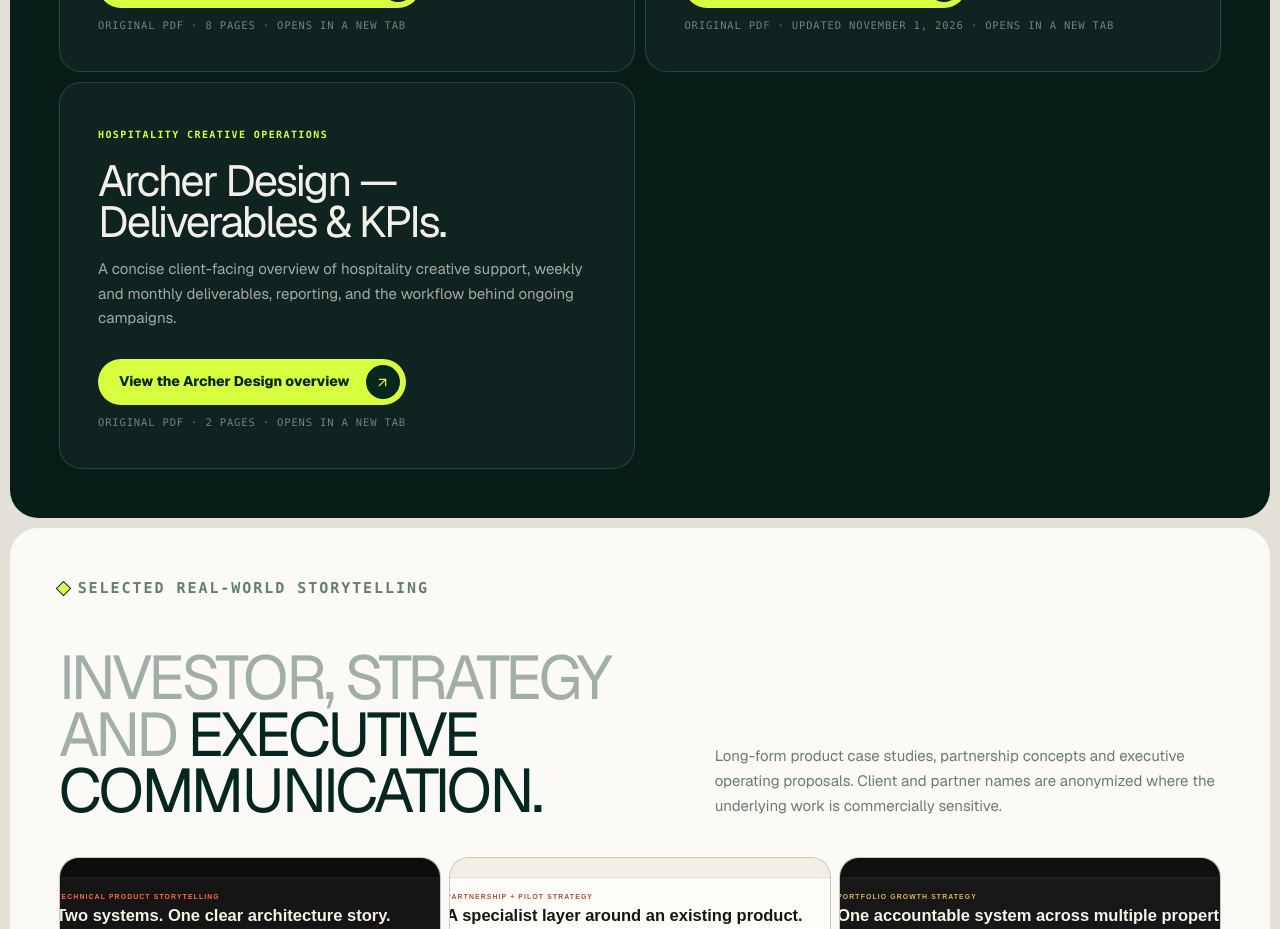
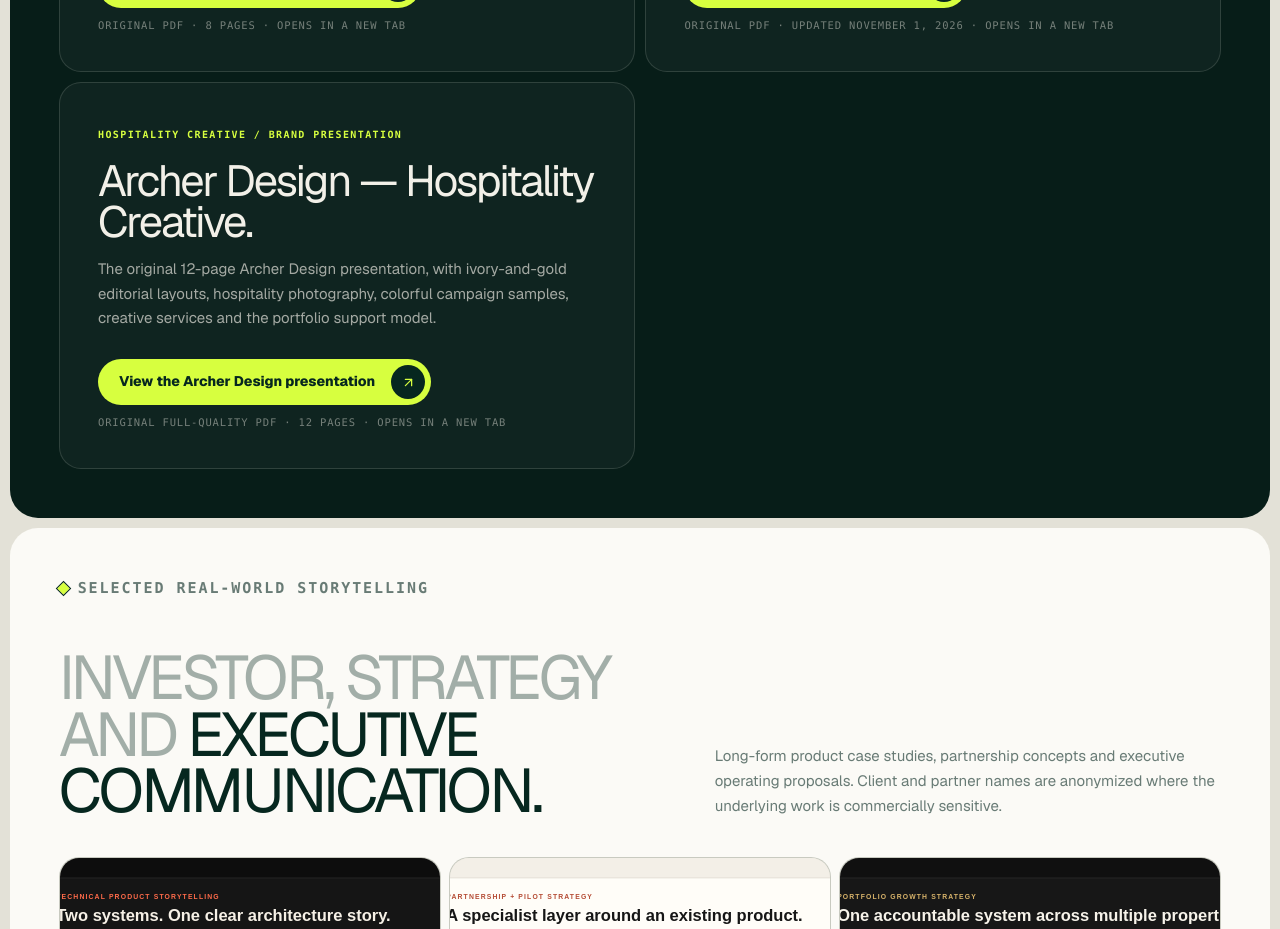
Before and after one commit to devon-gif/portfolio, a Next.js app: page /devon/investor-deal-rooms in a window 1280 px wide. Shown: the part 4660-5589 px from the top of the page. Built offline with nearby package versions, Linux system fonts and the light colour scheme; no server answers.

Commit message:
Replace Archer KPI overview with original 12-page brand presentation

```diff
--- a/app/devon/investor-deal-rooms/page.tsx
+++ b/app/devon/investor-deal-rooms/page.tsx
@@ -182,12 +182,12 @@ const presentations = [
     meta: "Original PDF · Updated November 1, 2026 · Opens in a new tab",
   },
   {
-    eyebrow: "Hospitality creative operations",
-    title: "Archer Design — Deliverables & KPIs.",
-    description: "A concise client-facing overview of hospitality creative support, weekly and monthly deliverables, reporting, and the workflow behind ongoing campaigns.",
-    href: "https://drive.google.com/file/d/10Zstvft-sAqqEMqCwU32jPVKs0HPHjOF/view",
-    button: "View the Archer Design overview",
-    meta: "Original PDF · 2 pages · Opens in a new tab",
+    eyebrow: "Hospitality creative / brand presentation",
+    title: "Archer Design — Hospitality Creative.",
+    description: "The original 12-page Archer Design presentation, with ivory-and-gold editorial layouts, hospitality photography, colorful campaign samples, creative services and the portfolio support model.",
+    href: "https://drive.google.com/file/d/1Q3FnHhaOdwFKfomHefjP-HOYjLs82mFn/view",
+    button: "View the Archer Design presentation",
+    meta: "Original full-quality PDF · 12 pages · Opens in a new tab",
   },
 ] as const;
 
```
